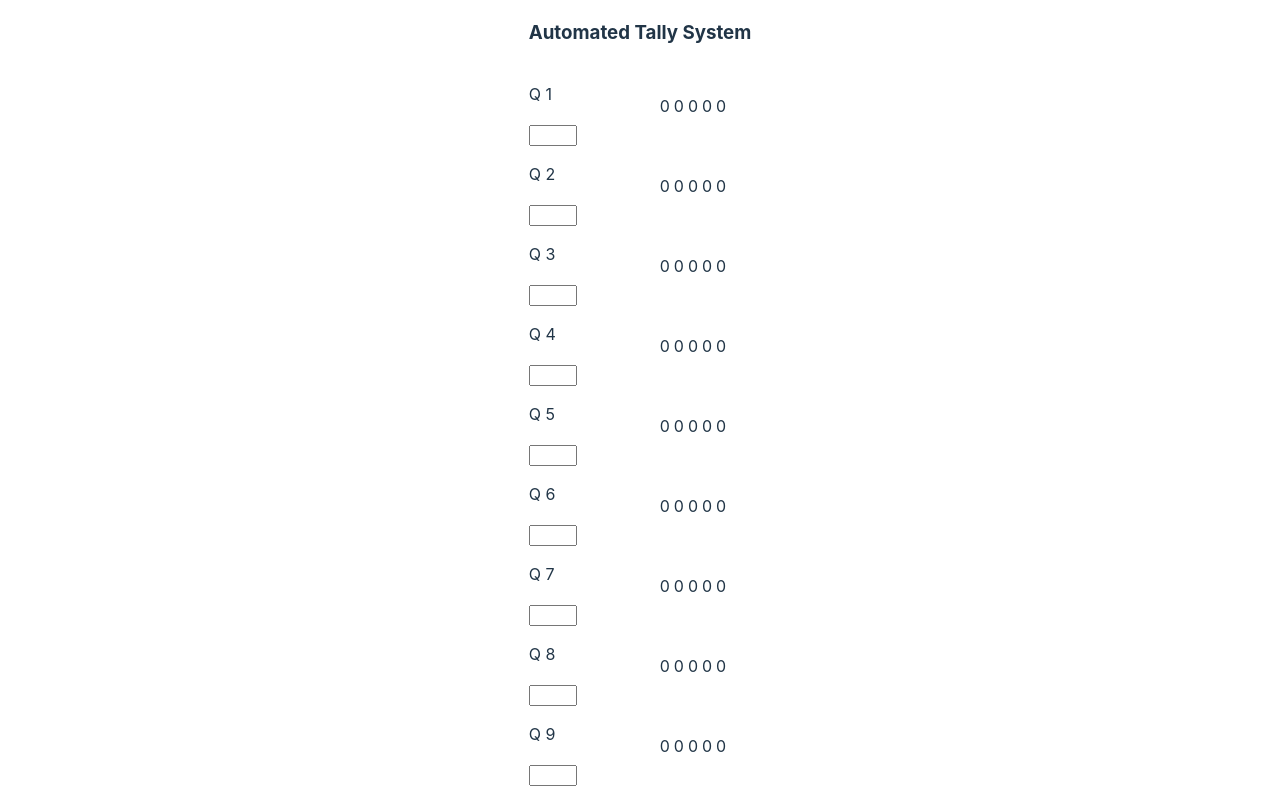
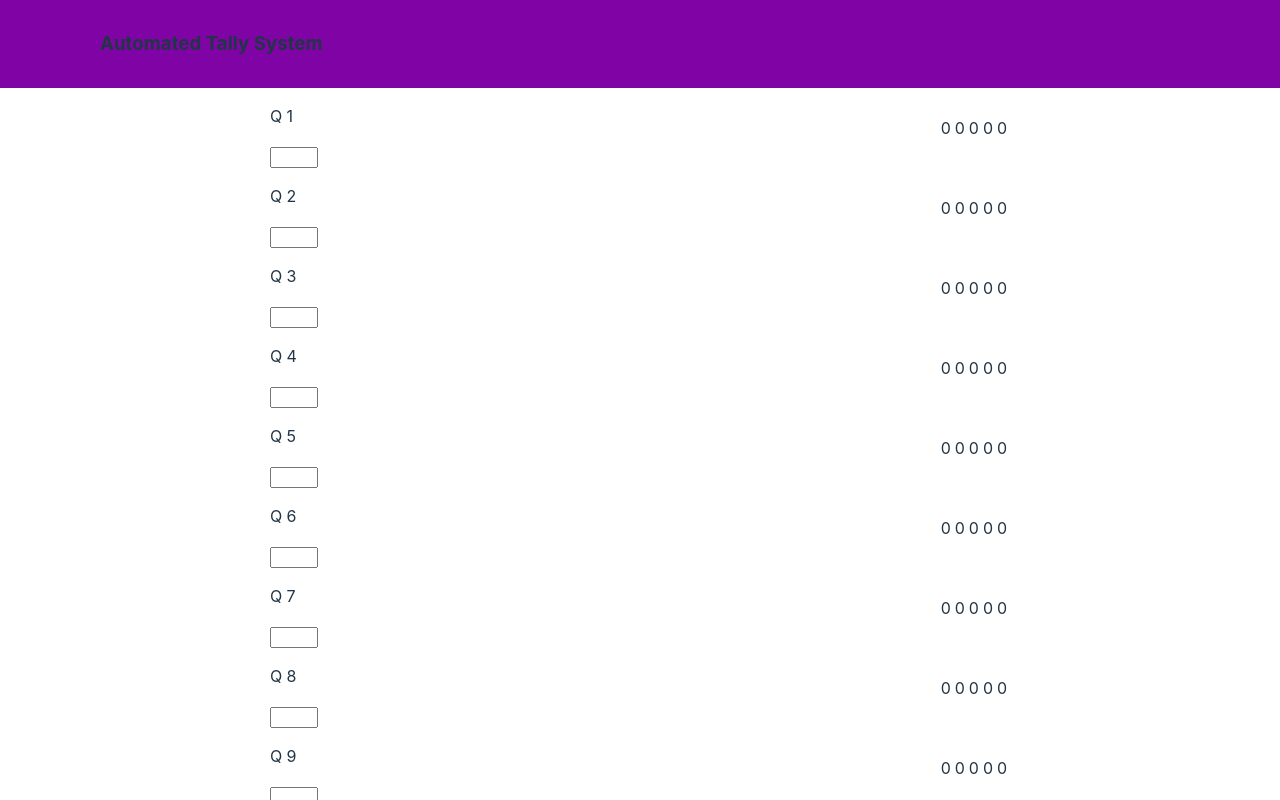
Before and after one commit to ire-zepelli/automated-tally, a React (Vite) app: page / in a window 1280 px wide. Shown: the top 800 px of the page. Built offline with nearby package versions, Linux system fonts and the light colour scheme.

Commit message:
ui slightly fixed

```diff
--- /dev/null
+++ b/src/App.css
@@ -0,0 +1,24 @@
+div {
+  margin-left: auto;
+  margin-right: auto;
+}
+
+h3 {
+  width: auto;
+}
+
+.header {
+  background-color: #8004a5;
+  margin-top: 0;
+  margin-bottom: 0;
+  padding: 30px;
+  padding-left: 100px;
+}
+
+.footer {
+  background-color: #8004a5;
+  margin-top: 10;
+  margin-bottom: 0;
+  padding: 30px;
+  text-align: center;
+}
--- a/src/App.jsx
+++ b/src/App.jsx
@@ -1,11 +1,15 @@
 import TallyList from "./components/Tally/TallyList";
+import "./App.css";
 
 function App() {
   return (
-    <>
-      <h3>Automated Tally System</h3>
-      <TallyList />
-    </>
+    <div>
+      <h3 className="header">Automated Tally System</h3>
+      <main>
+        <TallyList />
+      </main>
+      <p className="footer">Copyright © Benedict Avenido 2024</p>
+    </div>
   );
 }
 
--- a/src/components/Tally/TallyList.jsx
+++ b/src/components/Tally/TallyList.jsx
@@ -50,7 +50,9 @@ const TallyList = () => {
           <Tally count={count[index]} />
         </div>
       ))}
-      <button onClick={submitHandler}>Evaluate</button>
+      <div className={classes["button-div"]}>
+        <button onClick={submitHandler}>Evaluate</button>
+      </div>
     </>
   );
 };
--- a/src/components/Tally/TallyList.module.css
+++ b/src/components/Tally/TallyList.module.css
@@ -2,3 +2,13 @@
   display: flex;
   gap: 5rem;
 }
+
+h3 {
+  width: 14rem;
+}
+
+.button-div {
+  width: 100%;
+  display: flex;
+  justify-content: center;
+}
--- a/src/index.css
+++ b/src/index.css
@@ -6,7 +6,6 @@
   color-scheme: light dark;
   color: rgba(255, 255, 255, 0.87);
   background-color: #242424;
-
   font-synthesis: none;
   text-rendering: optimizeLegibility;
   -webkit-font-smoothing: antialiased;
```
